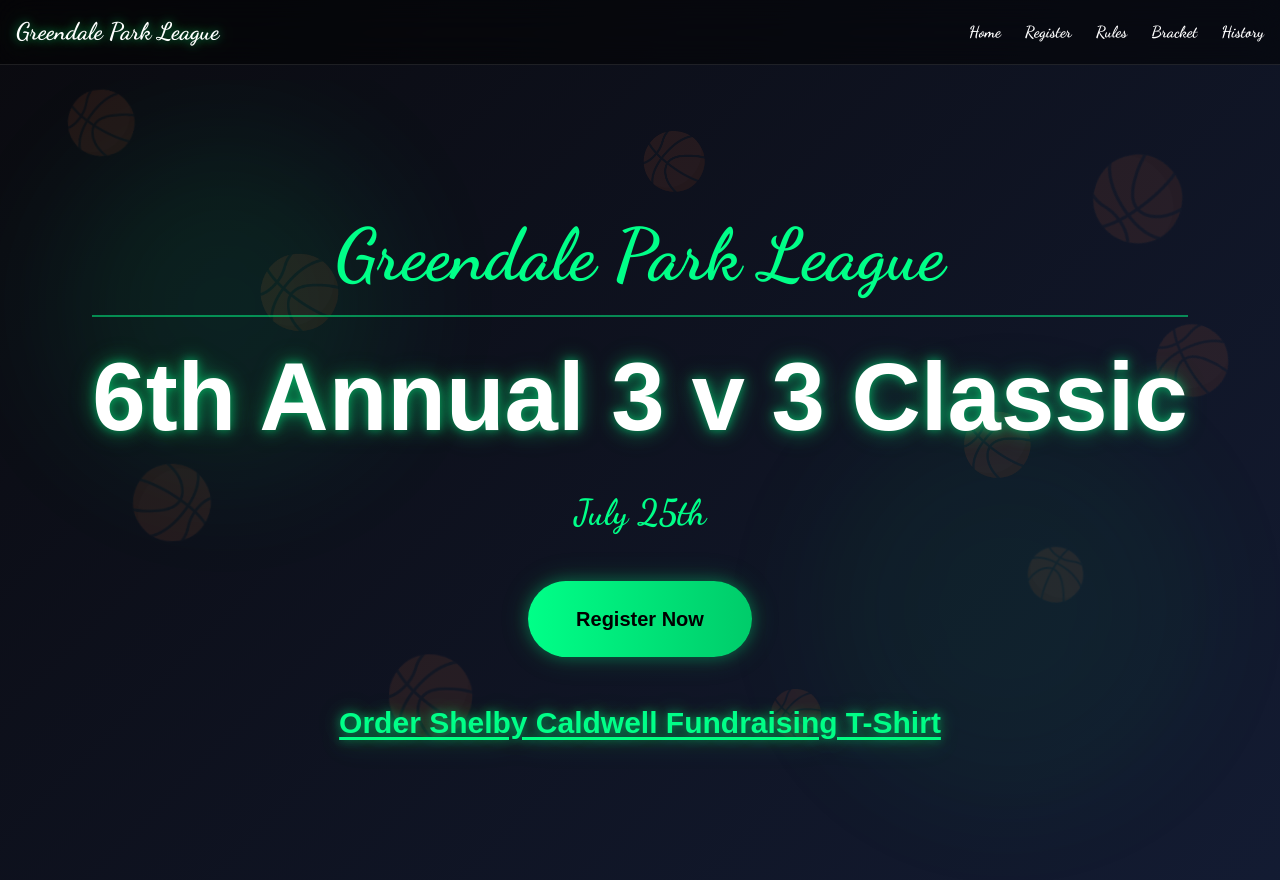
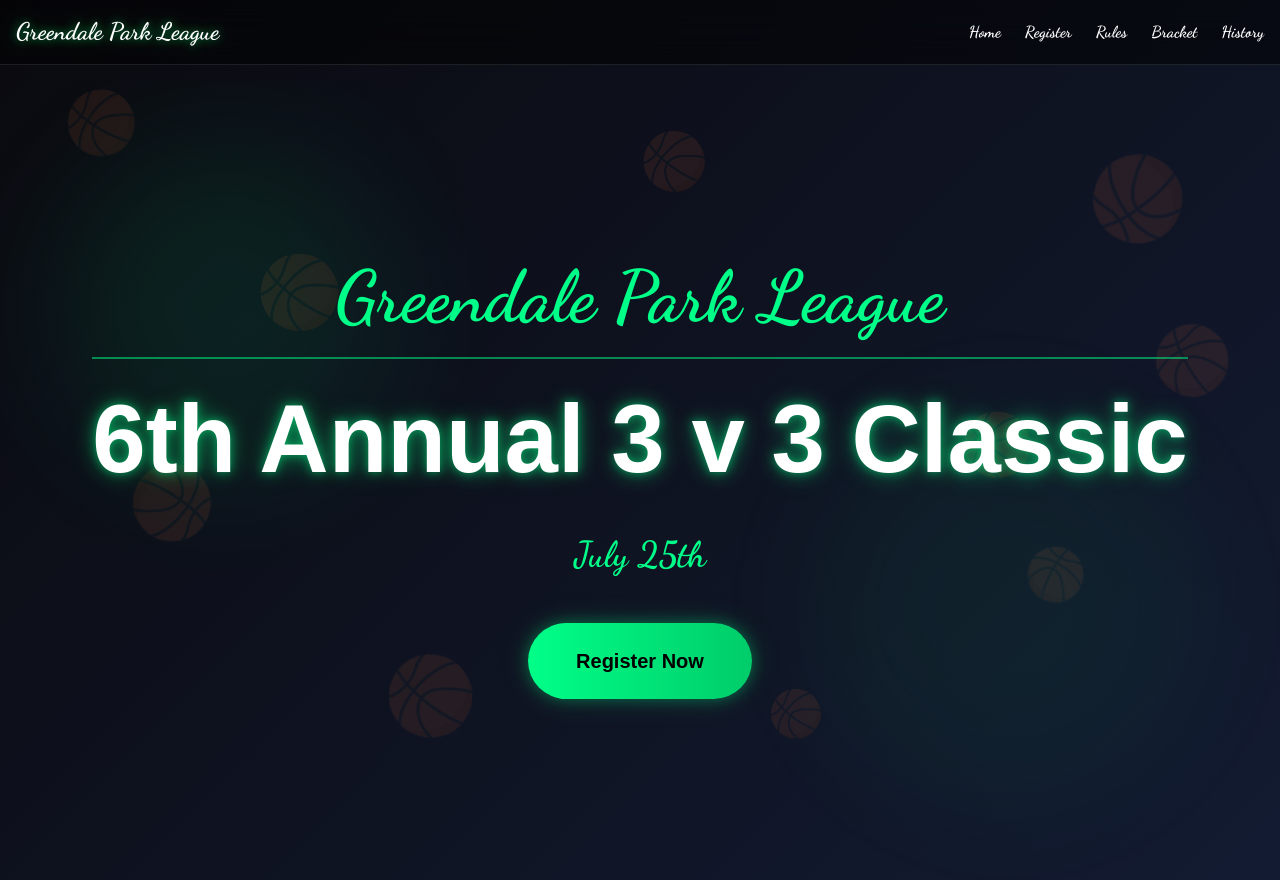
Before and after one commit to PaddrickL/GPL-Website, a Next.js app: page / in a window 1280 px wide. Built offline with nearby package versions, Linux system fonts and the light colour scheme.

Commit message:
Remove t-shirt order section and update tournament format to double elimination

```diff
--- a/app/page.tsx
+++ b/app/page.tsx
@@ -82,22 +82,6 @@ export default function Home() {
             </motion.button>
           </Link>
         </motion.div>
-
-        <motion.div
-          initial={{ opacity: 0, scale: 0.9 }}
-          animate={{ opacity: 1, scale: 1 }}
-          transition={{ duration: 0.8, delay: 0.5 }}
-          className="mt-12 text-center"
-        >
-          <a
-            href="https://greendaleparkleague33.itemorder.com/shop/category/99908/"
-            target="_blank"
-            rel="noopener noreferrer"
-            className="text-2xl md:text-3xl font-bold text-primary glow-text hover:scale-105 transition-transform duration-300 underline underline-offset-4"
-          >
-            Order Shelby Caldwell Fundraising T-Shirt
-          </a>
-        </motion.div>
       </section>
     </div>
   );
--- a/app/rules/page.tsx
+++ b/app/rules/page.tsx
@@ -15,7 +15,7 @@ export default function Rules() {
     {
       title: "Tournament Format",
       items: [
-        "Subject to volume of teams",
+        "Double elimination",
         "Each team is guaranteed at least 2 games regardless of format"
       ]
     },
```
